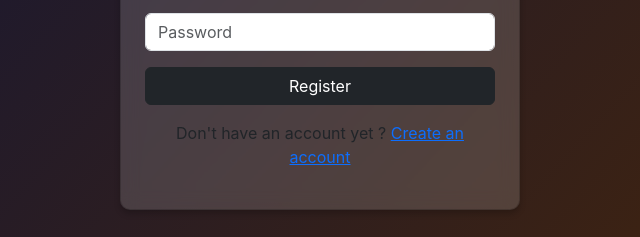
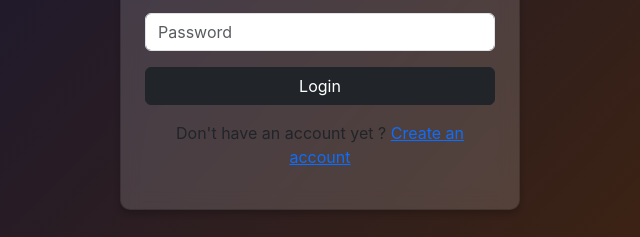
Before and after one commit to Rafjt/GMP_software, an Electron app: page src/index.html in a window 800 px wide. Shown: the part 378-615 px from the top of the page, 80-720 px from the left. Drawn offline with nearby package versions, Linux system fonts and the light colour scheme.

```diff
--- a/src/index.html
+++ b/src/index.html
@@ -26,7 +26,7 @@
           class="form-control mb-3"
           placeholder="Password"
         />
-        <button class="btn btn-dark w-100" id="login">Register</button>
+        <button class="btn btn-dark w-100" id="login">Login</button>
         <p class="mt-3">
           Don't have an account yet ?
           <a href="creationCompte/register.html">Create an account</a>
```
